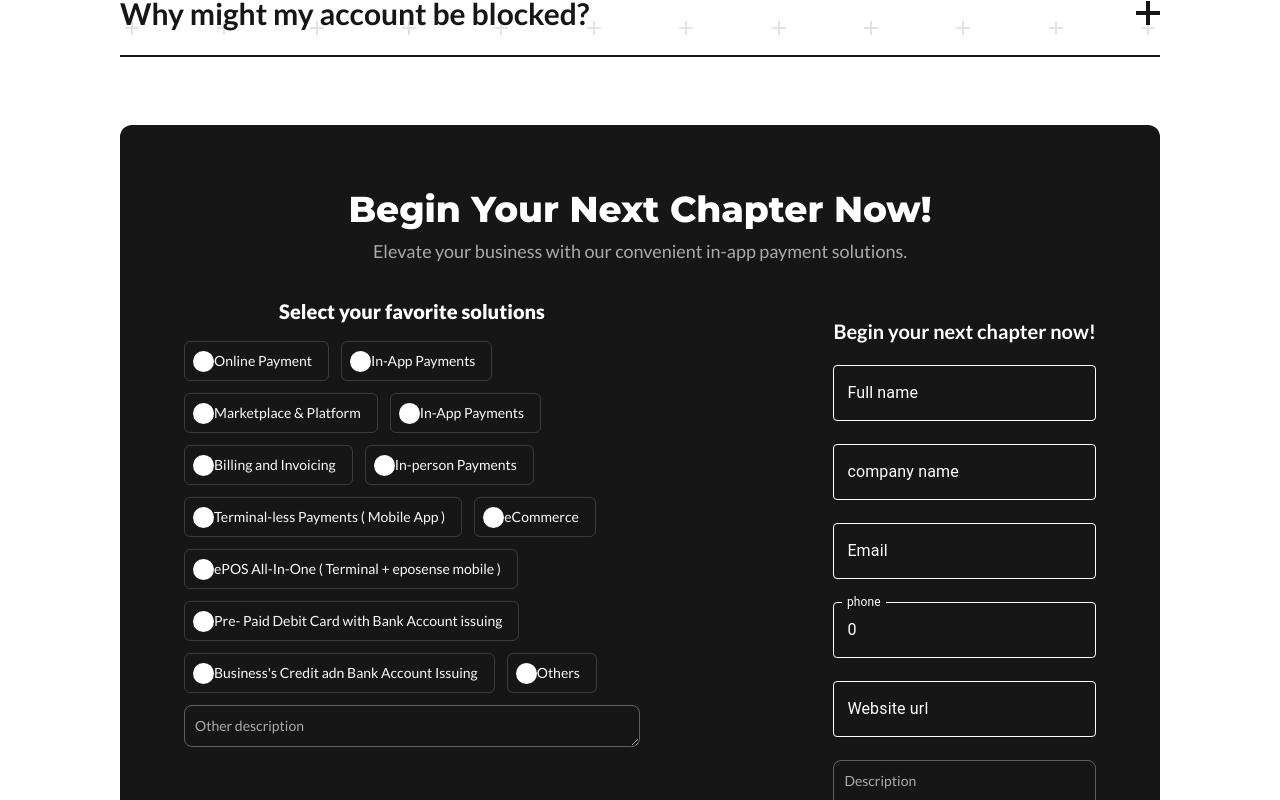
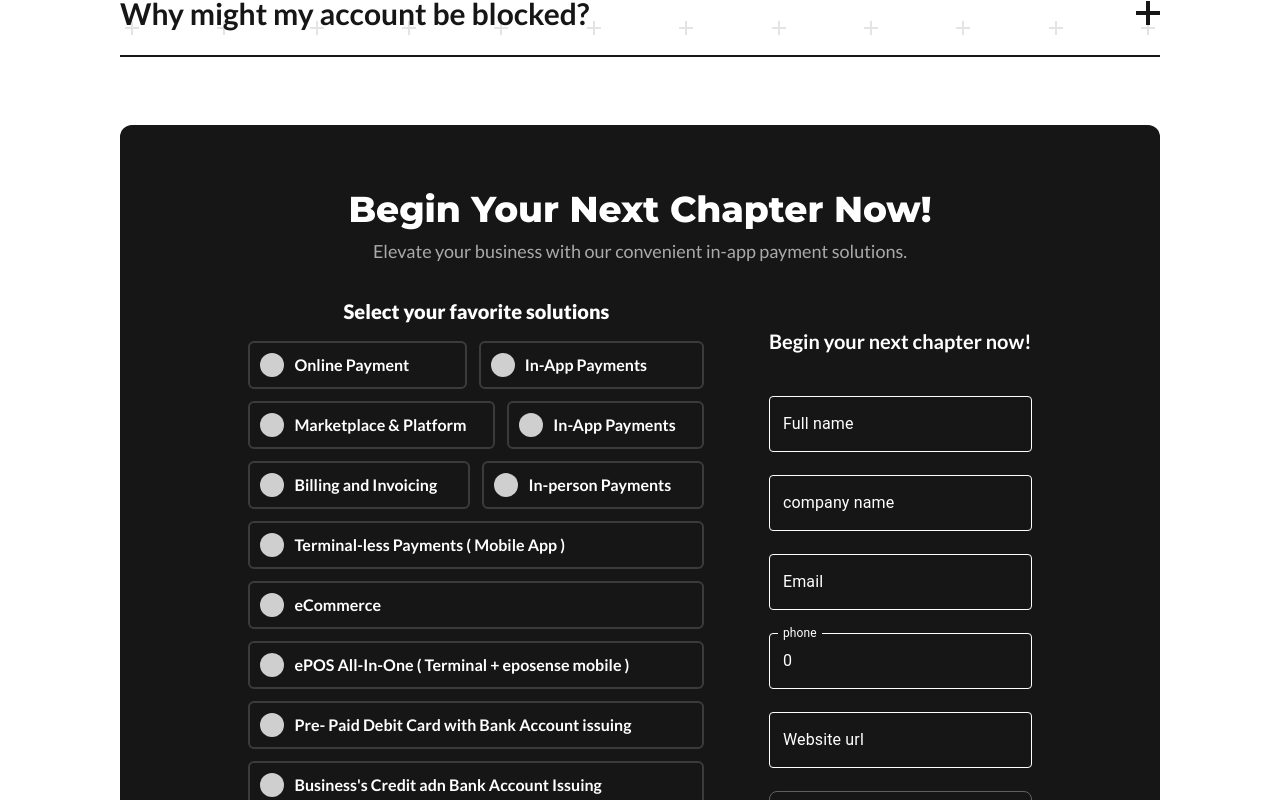
Before and after one commit to arshaan-abh/payments-landing, a Next.js app: page / in a window 1280 px wide. Shown: the part 7220-8020 px from the top of the page. Built offline with nearby package versions, Linux system fonts and the light colour scheme.

Commit message:
Work on form

```diff
--- /dev/null
+++ b/app/_components/form/Checkbox.tsx
@@ -0,0 +1,44 @@
+"use client";
+import { useId, type FC, type ReactNode, useState, useCallback } from "react";
+import { PlaneCheckIcon } from "../icons";
+
+interface checkboxProps {
+	children?: ReactNode;
+}
+
+const checkbox: FC<checkboxProps> = ({ children }) => {
+	const id = useId();
+	const [checked, setChecked] = useState<boolean>(false);
+
+	const checkHandler = useCallback(() => {
+		setChecked((state) => !state);
+	}, [setChecked]);
+
+	return (
+		<label htmlFor={id} className="flex select-none cursor-pointer grow">
+			<input
+				id={id}
+				type="checkbox"
+				name={id}
+				className="hidden"
+				onChange={checkHandler}
+			/>
+			<div
+				className={`text-base font-semibold text-secondary border-2 pr-4 rounded-md p-2.5 flex items-center gap-2.5 w-full ${
+					checked ? "border-secondary" : "border-gray-100"
+				}`}
+			>
+				<div
+					className={`w-6 h-6 rounded-full flex items-center justify-center ${
+						checked ? "bg-secondary" : "bg-gray-500"
+					}`}
+				>
+					{checked && <PlaneCheckIcon className="text-primary" />}
+				</div>
+				{children}
+			</div>
+		</label>
+	);
+};
+
+export default checkbox;
--- a/app/_components/form/index.tsx
+++ b/app/_components/form/index.tsx
@@ -77,7 +77,7 @@ function Form() {
 	};
 
 	return (
-		<div className="w-full h-full px-10 lg:px-20 xl:px-30 xl:max-w-screen-1.5xl">
+		<div className="w-full h-full px-10 lg:px-20 xl:px-30 xl:max-w-screen-1.5xl flex items-center">
 			<div className="bg-primary rounded-xl flex flex-col items-center p-16">
 				<h3 className="text-secondary text-4xl font-montserrat font-extrabold mb-2">
 					Begin Your Next Chapter Now!
@@ -85,7 +85,7 @@ function Form() {
 				<p className="font-lato text-lg font-medium text-gray-400 mb-8">
 					Elevate your business with our convenient in-app payment solutions.
 				</p>
-				<div className="flex w-full justify-between">
+				<div className="flex w-full justify-evenly">
 					<Options
 						checkedList={checkedList}
 						handleCheckBox={handleCheckBox}
--- a/app/_components/form/options.tsx
+++ b/app/_components/form/options.tsx
@@ -1,4 +1,5 @@
 "use client";
+import Checkbox from "./Checkbox";
 
 interface props {
 	checkedList: any;
@@ -16,26 +17,7 @@ const Options = (props: props) => {
 			</p>
 			<div className="flex flex-wrap gap-3 mb-3">
 				{labels.map((label, index) => (
-					<div
-						key={index}
-						className={`flex items-center border pr-4 ${
-							checkedList[index] ? "border-white" : "border-gray-100"
-						} rounded-md dark:border-gray-700 h-[100px] lg:h-10 `}
-					>
-						<input
-							id={`bordered-checkbox-${index}`}
-							type="checkbox"
-							onChange={() => handleCheckBox(index)}
-							name={`bordered-checkbox-${index}`}
-							className="checkbox-round"
-						/>
-						<label
-							htmlFor={`bordered-checkbox-${index}`}
-							className="w-full py-4 ml-2 text-sm font-medium text-[#FAFAFA] dark:text-gray-300"
-						>
-							{label}
-						</label>
-					</div>
+					<Checkbox key={index}>{label}</Checkbox>
 				))}
 			</div>
 			<div className="col-span-12">
--- a/app/_components/icons/index.tsx
+++ b/app/_components/icons/index.tsx
@@ -214,8 +214,24 @@ export const PlaneMinusIcon: FC<IconProps> = ({ className }) => {
 			fill="currentColor"
 			className={className}
 		>
-			{/* <path d="M10 0h4v24h-4V0z" /> */}
 			<path d="M0 14v-4h24v4H0z" />
 		</svg>
 	);
 };
+
+export const PlaneCheckIcon: FC<IconProps> = ({ className }) => {
+	return (
+		<svg
+			xmlns="http://www.w3.org/2000/svg"
+			width="16"
+			height="16"
+			fill="none"
+			className={className}
+		>
+			<path
+				d="M12.82 2l-1.38 1.44L5.88 9 4.26 7.44 2.82 6 0 8.82l1.44 1.44 3 3 1.38 1.44 1.44-1.44 7-7 1.44-1.44L12.82 2z"
+				fill="currentColor"
+			/>
+		</svg>
+	);
+};
--- a/app/globals.css
+++ b/app/globals.css
@@ -5,73 +5,6 @@
 @layer base {
 	html {
 		font-family: "lato", system-ui, sans-serif;
-	}
-}
-.checkbox-round {
-	display: none; /* Hide the default checkbox */
-}
-
-.checkbox-round + label {
-	position: relative;
-	display: flex;
-	align-items: center;
-	/* padding-left: 2em; */
-	cursor: pointer;
-	overflow: hidden;
-}
-
-.checkbox-round + label::before {
-	content: "";
-	/* position: absolute;
-	left: 0;
-	top: 10px;
-	bottom:10px; */
-	width: 1.5em;
-	height: 1.5em;
-	background-color: white;
-	border-radius: 50%;
-	/* border: 1px solid #ddd; */
-}
-
-.checkbox-round:checked + label::before {
-	background-color: white;
-}
-
-.checkbox-round + label::after {
-	content: url(../public/oi_check.svg); /* Unicode checkmark character */
-	position: absolute;
-	left: 3px;
-	top: 0;
-	bottom: 0;
-	/* background:red; */
-	display: flex;
-	align-items: center;
-	margin: auto;
-	color: #161616;
-	font-size: 20px;
-	font-weight: bold;
-	display: none;
-}
-
-.checkbox-round:checked + label::after {
-	display: flex;
-}
-/* Styles for mobile screens (less than 768px width) */
-@media (max-width: 767px) {
-	.checkbox-round + label {
-		height: 100%;
-	}
-
-	.checkbox-round + label::before {
-		top: 20%;
-		width: 1.5em;
-		height: 1.5em;
-		/* Mobile-specific styles here */
-	}
-
-	.checkbox-round + label::after {
-		top: 20%;
-		/* Mobile-specific styles here */
 	}
 }
 
```
